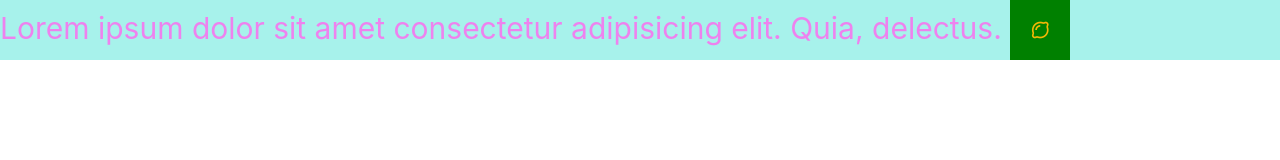
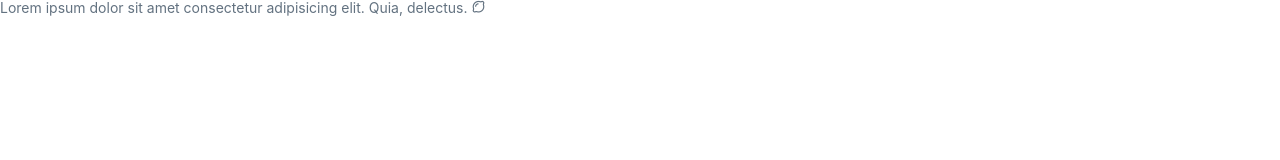
Before and after one commit to HuyNguyen54599/futa-bus-website, a website: page public/index.html in a window 1280 px wide. Drawn offline with Linux system fonts and the light colour scheme.

Commit message:
edit index.css

```diff
--- a/public/styles/index.css
+++ b/public/styles/index.css
@@ -73,16 +73,3 @@ button {
   margin: 0 auto;
   padding: 0 15px;
 }
-
-.box {
-  background-color: #a7f2eb;
-  font-size: 3rem;
-  color: violet;
-}
-
-.box i {
-  color: #f2b705;
-  font-size: 2rem;
-  padding: 2rem;
-  background-color: green;
-}
```
